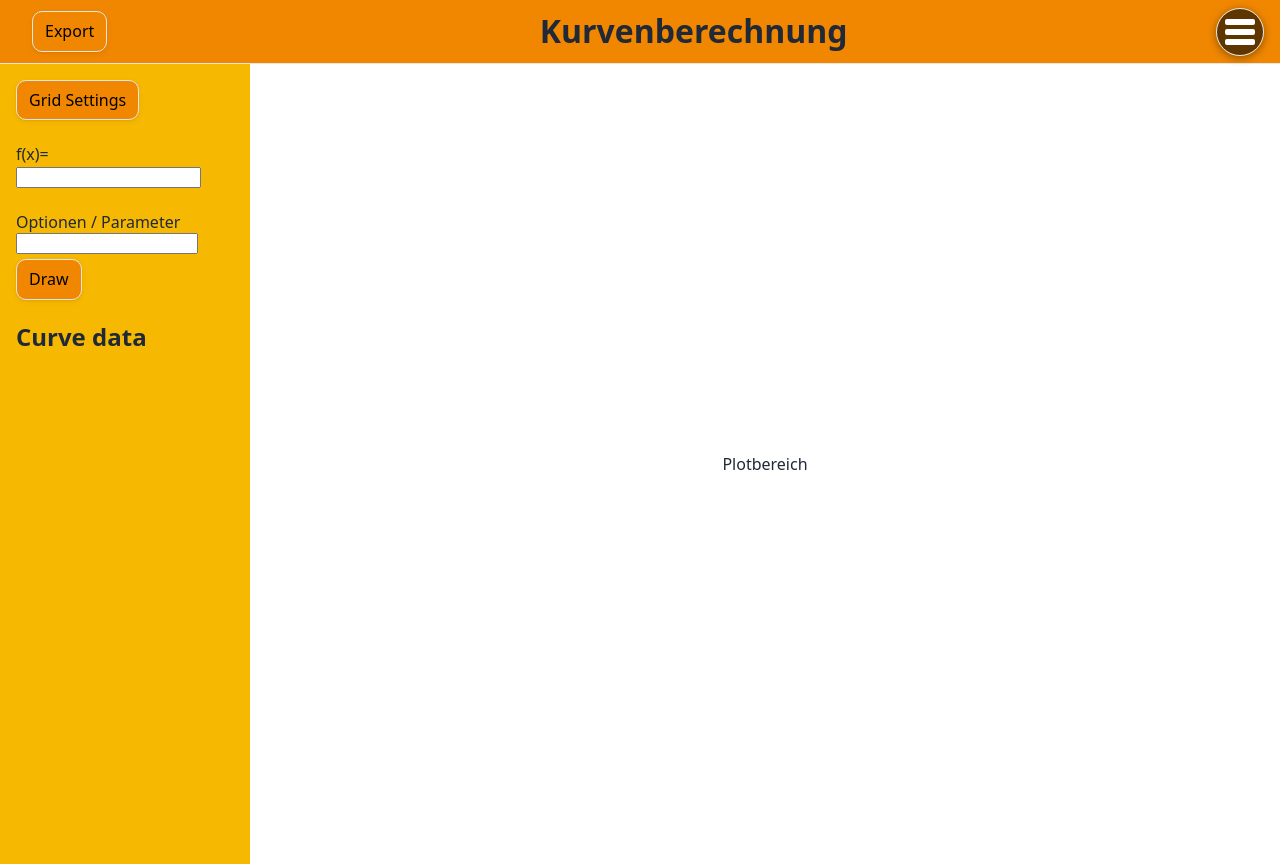
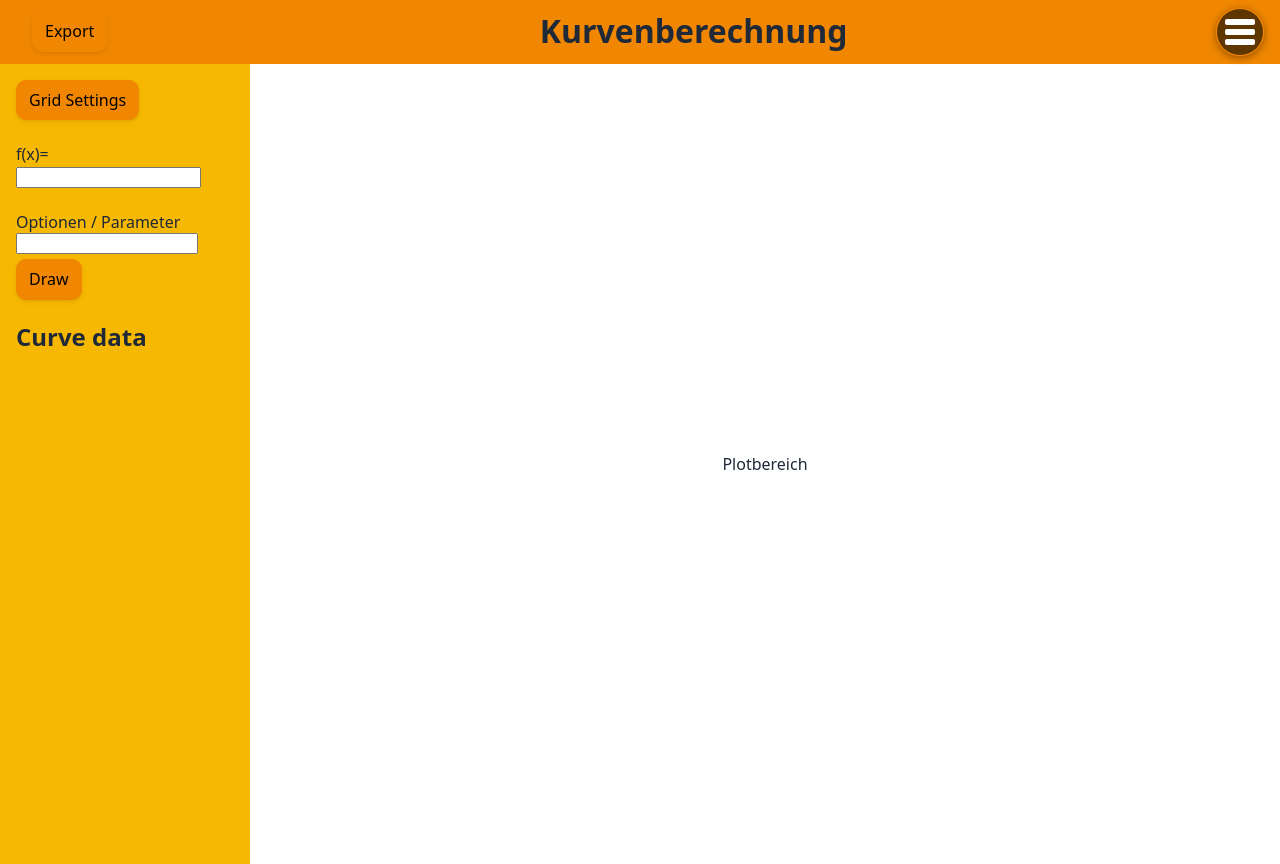
Before and after one commit to KrisHD1337/KSH-Hackathon, a Flask app: page / in a window 1280 px wide. Run offline with Flask 3, Linux system fonts and the light colour scheme.

Commit message:
updated CSS theme variables

```diff
--- a/app.py
+++ b/app.py
@@ -57,7 +57,7 @@ def home():
     return render_template("index.html")
 
 @app.route("/about")
-def home():
+def about():
     return render_template("about.html")
 
 
--- a/static/styles.css
+++ b/static/styles.css
@@ -4,8 +4,8 @@
     --panel: #f18701;
     --text: #1f2937;
     --muted: #6b7280;
-    --accent: #2563eb;
-    --border: #e5e7eb;
+    --accent: #000000;
+    --border: #f18701;
     --shadow: 0 1px 2px rgba(0, 0, 0, 0.06), 0 2px 6px rgba(0, 0, 0, 0.06);
     --side: #f7b801;
 }
```
